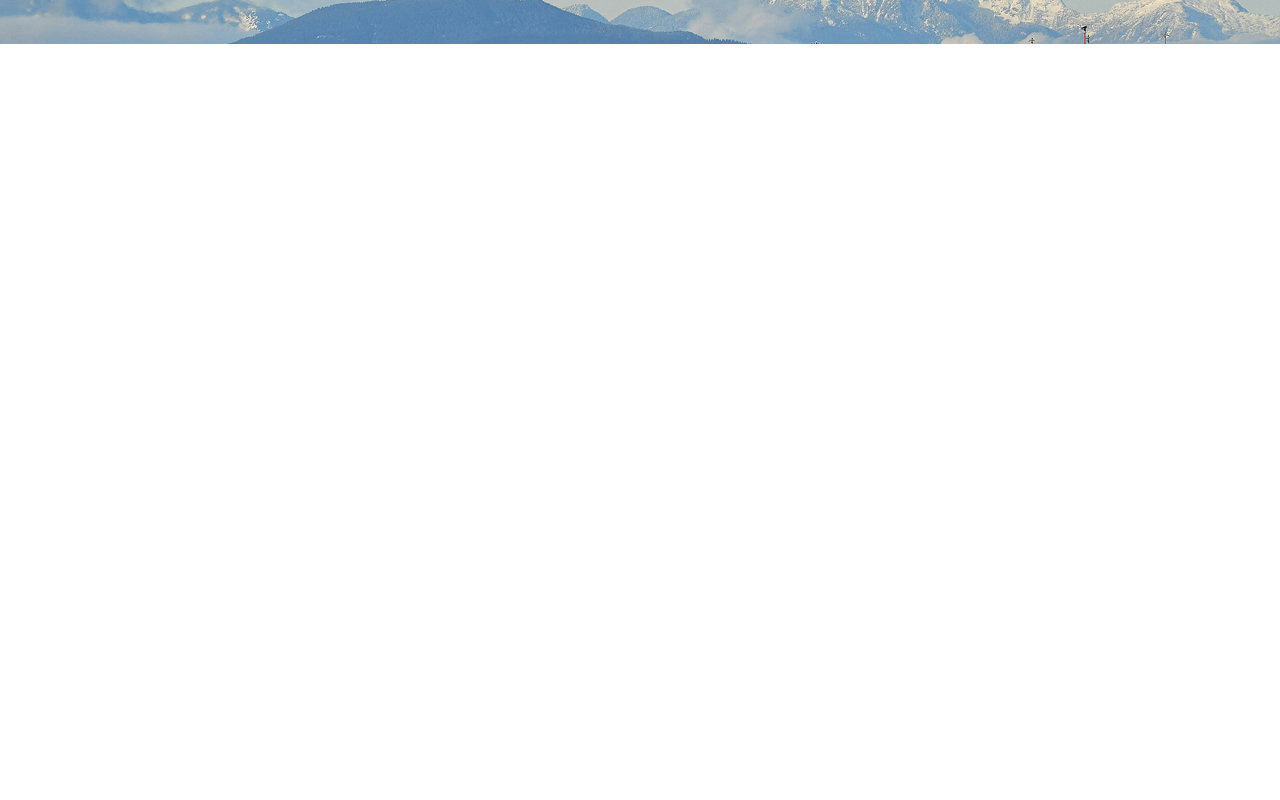
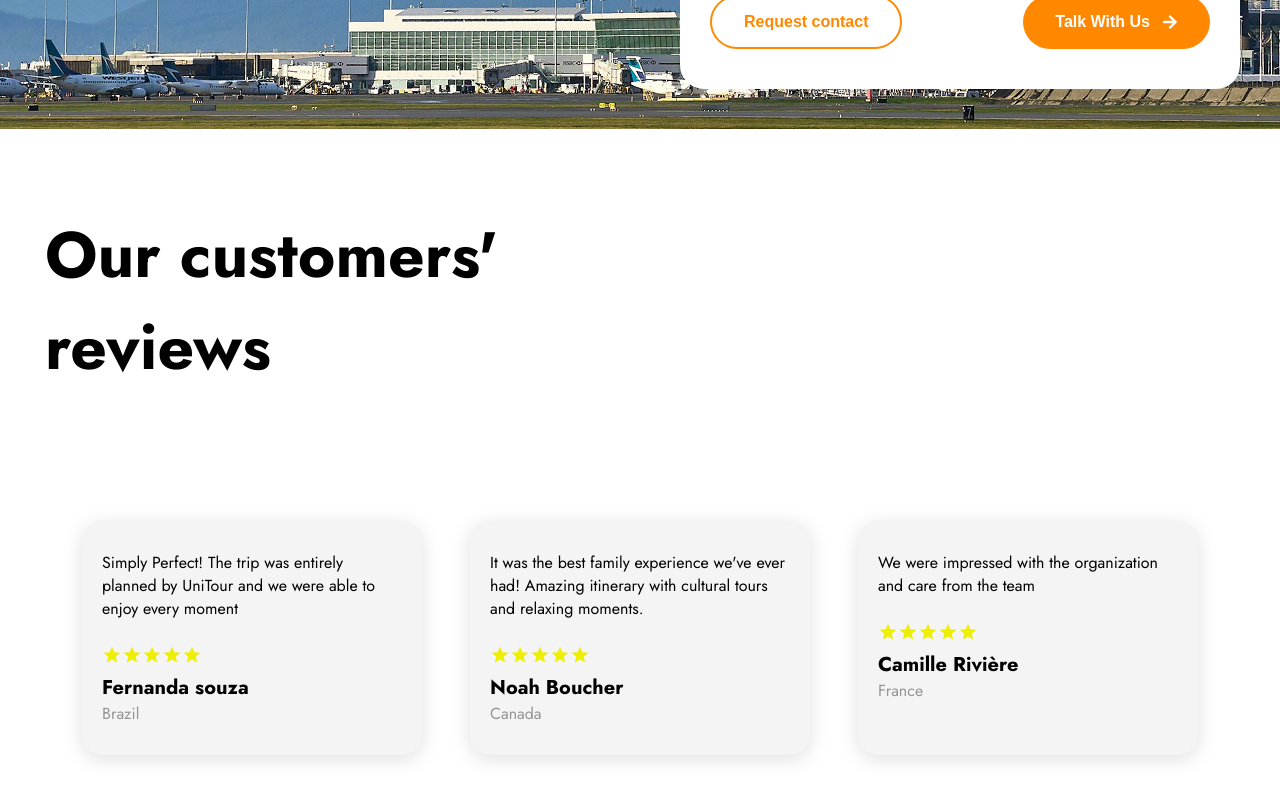
Before and after one commit to juninbr2000/turismo360, a React (Vite) app: page / in a window 1280 px wide. Shown: the part 3952-4752 px from the top of the page. Before the commit the page ends 3996 px from the top, so only its background shows below. Built offline with nearby package versions, Linux system fonts and the light colour scheme; a web font is replaced by a local one.

Commit message:
reviews section

```diff
--- a/src/Pages/Home/Home.tsx
+++ b/src/Pages/Home/Home.tsx
@@ -3,6 +3,7 @@ import About from './_sections/About/About'
 import MainDestinations from './_sections/MainDestinations/MainDestinations'
 import Works from './_sections/Works/Works'
 import Form from './_sections/Form/Form'
+import Reviews from './_sections/Reviews/Reviews'
 
 function Home() {
   return (
@@ -12,6 +13,7 @@ function Home() {
       <MainDestinations />
       <Works />
       <Form />
+      <Reviews />
     </div>
   )
 }
--- a/src/Pages/Home/_sections/Form/Form.module.css
+++ b/src/Pages/Home/_sections/Form/Form.module.css
@@ -1,6 +1,7 @@
 .container{
     background-image: url('/public/Plane.jpg');
     background-size: cover;
+    background-position: center;
     background-repeat: no-repeat;
     padding: 3em 1.25em;
     display: flex;
@@ -28,6 +29,15 @@
 }
 
 @media screen and (min-width: 768px) {
+    .container{
+        padding: 40px;
+    }
+    .section_title{
+        font-size: 2.5em;
+    }
+    .form_container{
+        padding: 40px 30px;
+    }
     .shared{
         flex-direction: row;
         justify-content: space-between;
--- a/src/Pages/Home/_sections/Form/Form.tsx
+++ b/src/Pages/Home/_sections/Form/Form.tsx
@@ -16,7 +16,7 @@ function Form() {
   return (
     <div className={styles.container}>
         <div className={styles.form_container}>
-            <h2>Where are you going next?</h2>
+            <h2 className={styles.section_title}>Where are you going next?</h2>
 
             <div className={styles.inputs}>
                 <div className={styles.shared}>
--- /dev/null
+++ b/src/Pages/Home/_sections/Reviews/Reviews.module.css
@@ -0,0 +1,59 @@
+.container{
+    padding: 40px 25px;
+}
+
+.section_title{
+    font-size: 3em;
+    margin-bottom: 1em;
+}
+
+.card_container{
+    display: flex;
+    flex-direction: column;
+    gap: 20px;
+}
+
+.card{
+    background-color: #f4f4f4;
+    padding: 30px 20px;
+    border-radius: 20px;
+    box-shadow: 0 4px 20px #00000020;
+}
+.review{
+    margin-bottom: 1.5em;
+}
+
+.stars{
+    color: #eeee04;
+    font-size: 1.25em;
+}
+
+.name{
+    font-size: 1.25em;
+    font-weight: 700;
+}
+.country{
+    color: var(--gray-text);
+}
+
+@media screen and (min-width: 768px) {
+    .container{
+        max-width: 1480px;
+        margin: auto;
+        padding: 80px 45px;
+    }
+    .section_title{
+        width: 40%;
+        font-size: 4em;
+        margin-bottom: 2em;
+    }
+    .card_container{
+        flex-direction: row;
+        flex-wrap: wrap;
+        justify-content: center;
+        gap: 3em;
+    }
+    .card{
+        max-width: 300px;
+    }
+}
--- /dev/null
+++ b/src/Pages/Home/_sections/Reviews/Reviews.tsx
@@ -0,0 +1,35 @@
+import React from 'react'
+import styles from './Reviews.module.css'
+import { MdStar } from 'react-icons/md'
+
+const userReviews = [
+    {name: 'Fernanda souza', country: 'Brazil', comment: 'Simply Perfect! The trip was entirely planned by UniTour and we were able to enjoy every moment'},
+    {name: 'Noah Boucher', country: 'Canada', comment: "It was the best family experience we've ever had! Amazing itinerary with cultural tours and relaxing moments."},
+    {name: 'Camille Rivière', country: 'France', comment: 'We were impressed with the organization and care from the team'}
+]
+
+function Reviews() {
+  return (
+    <div className={styles.container}>
+        <h2 className={styles.section_title}>Our customers' reviews</h2>
+        <div className={styles.card_container}>
+            {userReviews && userReviews.map((rev, index) => (
+                <div key={index} className={styles.card}>
+                    <p className={styles.review}>{rev.comment}</p>
+                    <div>
+                        <div className={styles.stars}>
+                            {Array(5).fill(1).map((_, index) => (
+                                <MdStar key={index} />
+                            ))}
+                        </div>
+                        <h3 className={styles.name}>{rev.name}</h3>
+                        <p className={styles.country}>{rev.country}</p>
+                    </div>
+                </div>
+            ))}
+        </div>
+    </div>
+  )
+}
+
+export default Reviews
```
